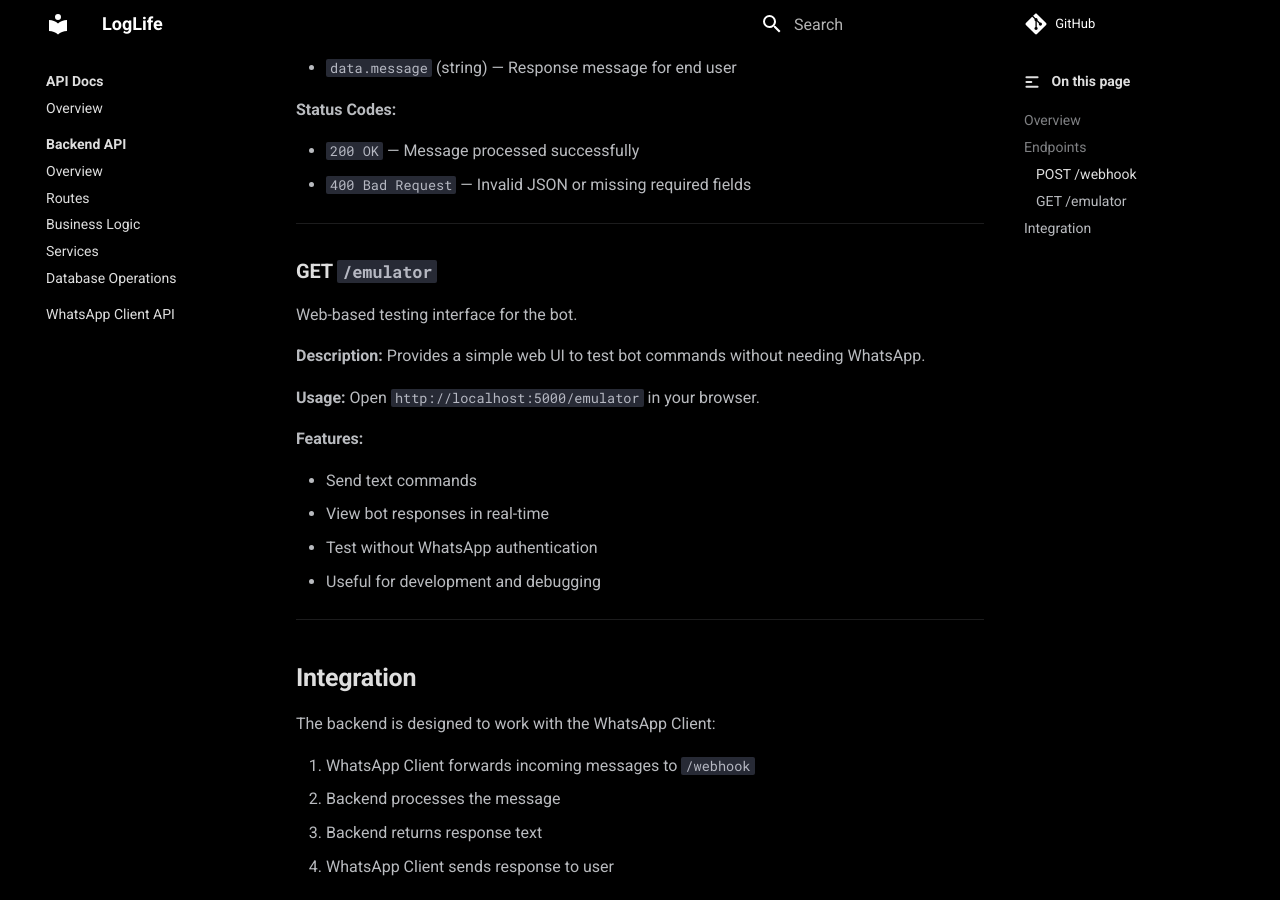
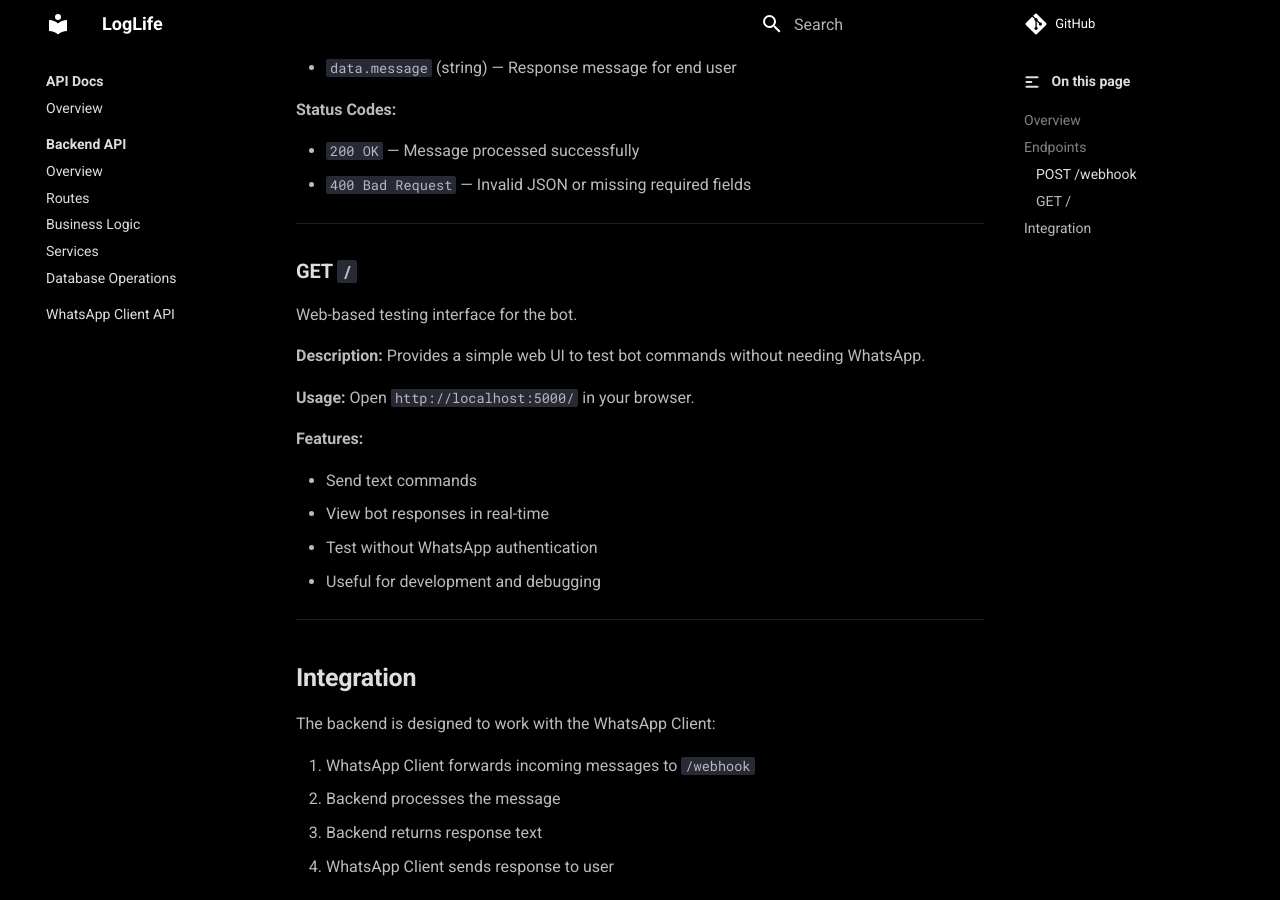
Before and after one commit to jmoraispk/loglife, an MkDocs documentation site: the page built from docs/api/backend/index.md, in a window 1280 px wide and 900 px high, scrolled down 1812 px. Built offline with MkDocs 1.6.1 and Material for MkDocs 9.7.7, drawn with Linux system fonts in a browser that asks for light colours; comment, search, counter and statistics services are not loaded.

Commit message:
move emulator from /emulator to / (root route)

```diff
--- a/docs/api/backend/index.md
+++ b/docs/api/backend/index.md
@@ -91,13 +91,13 @@ Main endpoint for processing incoming messages from WhatsApp.
 
 ---
 
-### GET `/emulator`
+### GET `/`
 
 Web-based testing interface for the bot.
 
 **Description:** Provides a simple web UI to test bot commands without needing WhatsApp.
 
-**Usage:** Open `http://localhost:5000/emulator` in your browser.
+**Usage:** Open `http://localhost:5000/` in your browser.
 
 **Features:**
 
--- a/docs/developer/overview.md
+++ b/docs/developer/overview.md
@@ -107,7 +107,7 @@ uv run pytest backend/tests
 
 - Backend runs on `http://localhost:5000`
 - WhatsApp Client runs on `http://localhost:3000`
-- Use `/emulator` endpoint for testing without WhatsApp
+- Use `/` endpoint for testing without WhatsApp
 
 ---
 
```
Also changed, not shown: docs/api/overview.md (+1 -1 lines), 1 other file.
